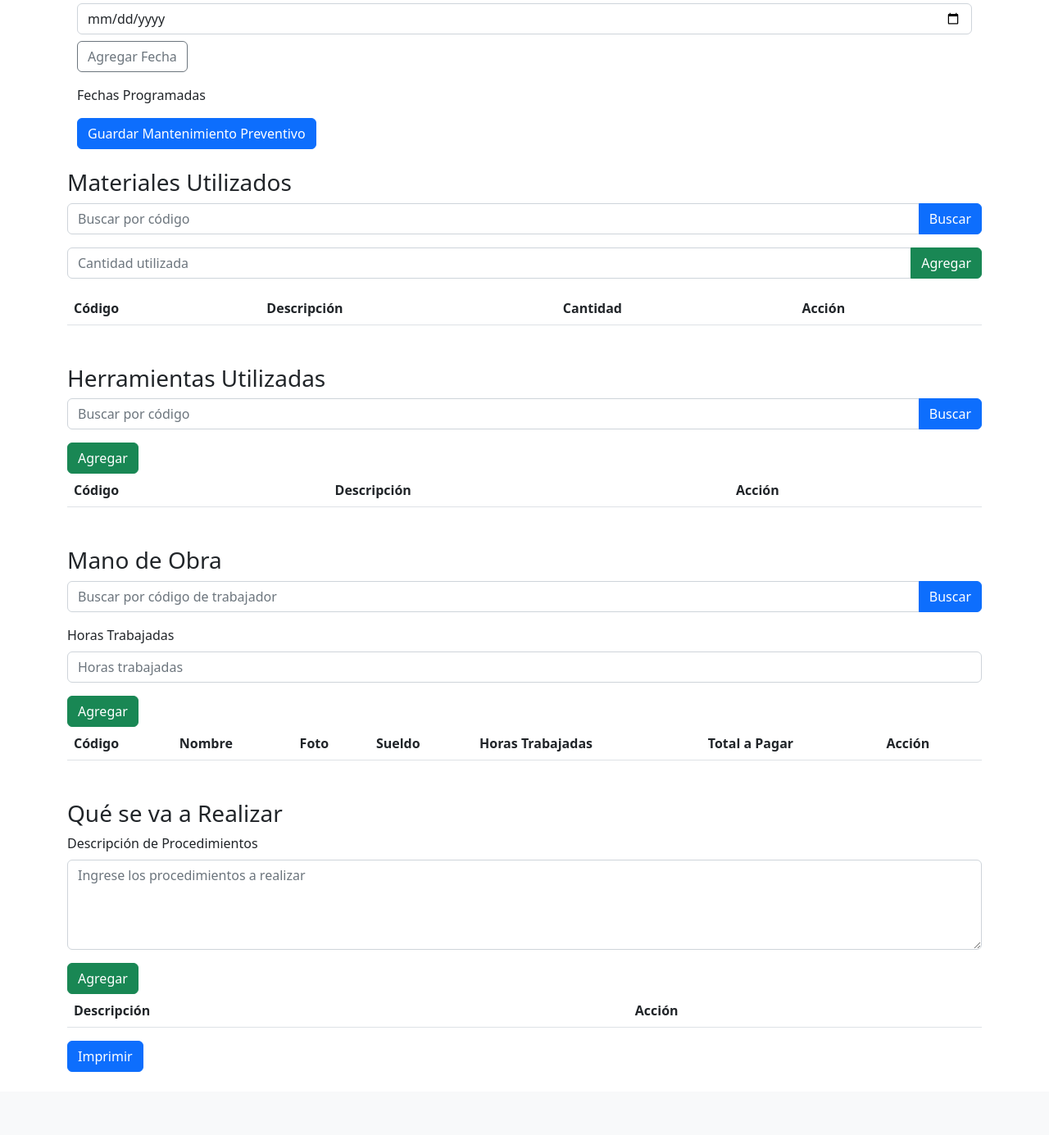
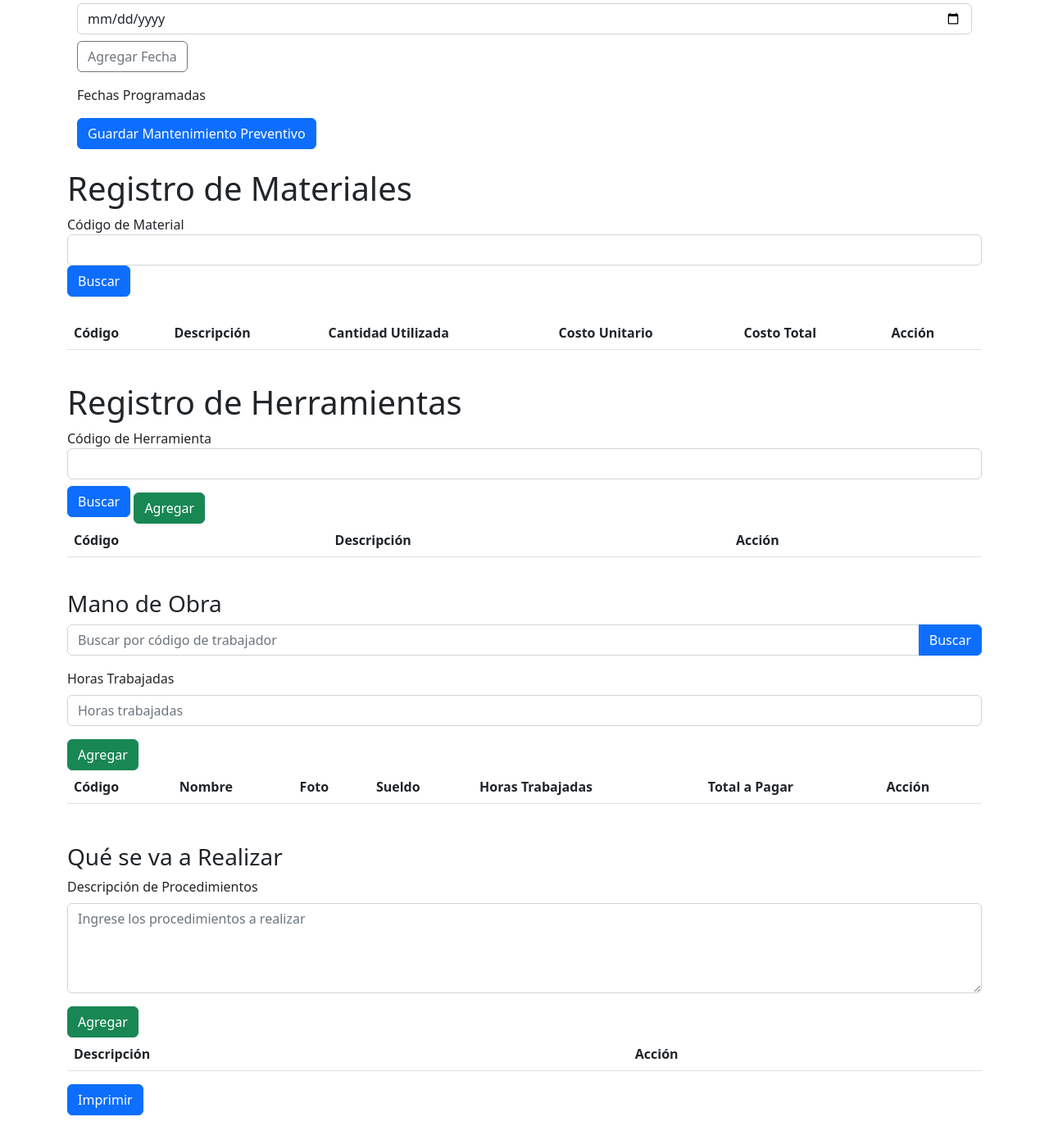
Before and after one commit to Johann3421/App_practica, a PHP site: page /app/secciones/empleados/M.Preventivo.php in a window 1280 px wide. Shown: the part 706-2091 px from the top of the page at 82% size. Before the commit the page ends 2014 px from the top, so only its background shows below. Run offline with PHP 8.4, Linux system fonts and the light colour scheme; lists and menus that the app fills with data are empty.

Commit message:
Reconstruyendo mi codigo

```diff
--- a/secciones/empleados/M.Preventivo.php
+++ b/secciones/empleados/M.Preventivo.php
@@ -106,27 +106,24 @@ include("../../bd.php");
     <!--///////////////////////////////////////////////////////////////////////////////////////////////////////-->
 
     <!--///////////////////////////////////////////////////////////////////////////////////////////////////////-->
-
-    <div class="mb-4">
         <br/>
-    <h3>Materiales Utilizados</h3>
-    <form action="procesar_mantenimiento.php" id="materialesForm">
-        <div class="input-group mb-3">
-            <input type="text" class="form-control" placeholder="Buscar por código" id="codigoMaterial">
-            <button class="btn btn-primary" type="button" id="buscarMaterial">Buscar</button>
+        <h1>Registro de Materiales</h1>
+        <form action="procesar_registro_materiales.php" method="POST" class="mb-4">
+            <div class="form-group">
+                <label for="codigoMaterial">Código de Material</label>
+                <input type="text" id="codigoMaterial" name="codigoMaterial" class="form-control" required>
             </div>
-        <div class="input-group mb-3">
-            <input type="text" class="form-control" placeholder="Cantidad utilizada" id="cantidadMaterial">
-            <button class="btn btn-success" type="button" id="agregarMaterial">Agregar</button>
-        </div>
+            <button type="button" onclick="buscarMaterial()" class="btn btn-primary">Buscar</button>
         </form>
 
         <table class="table">
-        <thead>
+            <thead class="thead-dark">
                 <tr>
                     <th>Código</th>
                     <th>Descripción</th>
-                <th>Cantidad</th>
+                    <th>Cantidad Utilizada</th>
+                    <th>Costo Unitario</th>
+                    <th>Costo Total</th>
                     <th>Acción</th>
                 </tr>
             </thead>
@@ -134,20 +131,100 @@ include("../../bd.php");
                 <!-- Aquí se mostrarán los materiales registrados -->
             </tbody>
         </table>
+
+    <script>
+        // Función para buscar material
+        function buscarMaterial() {
+    var codigoMaterial = document.getElementById("codigoMaterial").value;
+    var xhttp = new XMLHttpRequest();
+    xhttp.onreadystatechange = function() {
+        if (this.readyState == 4 && this.status == 200) {
+            var material = JSON.parse(this.responseText);
+            if (material) {
+                agregarMaterial(material);
+            } else {
+                alert("Material no encontrado");
+            }
+        }
+    };
+    xhttp.open("POST", "procesar_registro_materiales.php", true);
+    xhttp.setRequestHeader("Content-type", "application/x-www-form-urlencoded");
+    xhttp.send("codigoMaterial=" + codigoMaterial + "&cantidadUtilizada=0");
+}
+
+        // Función para agregar material a la lista
+        function agregarMaterial(material) {
+    var listaMateriales = document.getElementById("listaMateriales");
+    var cantidadUtilizada = parseInt(prompt("Ingrese la cantidad utilizada:"));
+
+    // Verificar si se ingresó un número válido
+    if (!isNaN(cantidadUtilizada) && cantidadUtilizada > 0) {
+        // Crear un objeto con los detalles del material
+        var materialObj = {
+            codigo: material.codigo,
+            descripcion: material.descripcion,
+            cantidadUtilizada: cantidadUtilizada,
+            costoUnitario: material.costoUnitario,
+            costoTotal: cantidadUtilizada * material.costoUnitario
+        };
+
+        // Crea una nueva fila para el material
+        var nuevaFila = document.createElement("tr");
+        nuevaFila.innerHTML = `
+            <td>${materialObj.codigo}</td>
+            <td>${materialObj.descripcion}</td>
+            <td>${materialObj.cantidadUtilizada}</td>
+            <td>${materialObj.costoUnitario}</td>
+            <td>${materialObj.costoTotal}</td>
+            <td><button type="button" onclick="eliminarMaterial(this)">Eliminar</button></td>
+        `;
+
+        // Agrega la fila a la tabla
+        listaMateriales.appendChild(nuevaFila);
+
+        // Llamar a la función AJAX para actualizar la cantidad en la base de datos
+        actualizarCantidadEnBD(materialObj.codigo, cantidadUtilizada);
+    } else {
+        alert("Por favor ingrese una cantidad válida.");
+    }
+}
+
+function actualizarCantidadEnBD(codigoMaterial, cantidadUtilizada) {
+    var xhttp = new XMLHttpRequest();
+    xhttp.onreadystatechange = function() {
+        if (this.readyState == 4 && this.status == 200) {
+            // Mostrar la respuesta del servidor (puede ser un mensaje de éxito o error)
+            console.log(this.responseText);
+        }
+    };
+    xhttp.open("POST", "actualizar_cantidad.php", true);
+    xhttp.setRequestHeader("Content-type", "application/x-www-form-urlencoded");
+    xhttp.send(`codigoMaterial=${codigoMaterial}&cantidadUtilizada=${cantidadUtilizada}`);
+}
+
+        // Función para eliminar material de la lista
+        function eliminarMaterial(botonEliminar) {
+    var fila = botonEliminar.parentElement.parentElement;
+    fila.remove();
+}
+    </script>
+
+<br/>
+<h1>Registro de Herramientas</h1>
+<form action="procesar_herramientas.php" method="POST">
+    <!-- Campo de búsqueda de código de herramienta -->
+    <div class="form-group">
+        <label for="codigoHerramienta">Código de Herramienta</label>
+        <input type="text" id="codigoHerramienta" name="codigoHerramienta" class="form-control" required>
     </div>
-<br/>
-<div class="mb-4">
-    <h3>Herramientas Utilizadas</h3>
-    <form id="herramientasForm">
-        <div class="input-group mb-3">
-            <input type="text" class="form-control" placeholder="Buscar por código" id="codigoHerramienta">
-            <button class="btn btn-primary" type="button" id="buscarHerramienta">Buscar</button>
-        </div>
-        <button class="btn btn-success" type="button" id="agregarHerramienta">Agregar</button>
+    <button type="button" onclick="buscarHerramienta()" class="btn btn-primary">Buscar</button>
+
+    <!-- Botón para agregar la herramienta -->
+    <button type="button" onclick="agregarHerramienta()" class="btn btn-success mt-3">Agregar</button>
 </form>
 
 <table class="table">
-        <thead>
+    <thead class="thead-dark">
         <tr>
             <th>Código</th>
             <th>Descripción</th>
@@ -158,7 +235,52 @@ include("../../bd.php");
         <!-- Aquí se mostrarán las herramientas registradas -->
     </tbody>
 </table>
-</div>
+
+<script>
+    function buscarHerramienta() {
+    var codigoHerramienta = document.getElementById("codigoHerramienta").value;
+    var xhttp = new XMLHttpRequest();
+    xhttp.onreadystatechange = function() {
+        if (this.readyState == 4 && this.status == 200) {
+            var herramienta = JSON.parse(this.responseText);
+            if (herramienta && herramienta.success) {
+                agregarHerramienta(herramienta.herramienta);
+            } else {
+                alert("Herramienta no encontrada");
+            }
+        }
+    };
+    xhttp.open("POST", "procesar_herramientas.php", true);
+    xhttp.setRequestHeader("Content-type", "application/x-www-form-urlencoded");
+    xhttp.send("codigoHerramienta=" + codigoHerramienta);
+}
+
+
+function agregarHerramienta(herramienta) {
+    var listaHerramientas = document.getElementById("listaHerramientas");
+
+    // Verifica si la herramienta no es undefined y si tiene la propiedad 'codigo'
+    if (herramienta && herramienta.codigo) {
+        // Crea una nueva fila para la herramienta
+        var nuevaFila = document.createElement("tr");
+        nuevaFila.innerHTML = `
+            <td>${herramienta.codigo}</td>
+            <td>${herramienta.descripcion}</td>
+            <td><button type="button" onclick="eliminarHerramienta(this)" class="btn btn-danger">Eliminar</button></td>
+        `;
+
+        // Agrega la fila a la tabla
+        listaHerramientas.appendChild(nuevaFila);
+    } else {
+        alert("Herramienta no encontrada");
+    }
+}
+
+    function eliminarHerramienta(botonEliminar) {
+        var fila = botonEliminar.parentElement.parentElement;
+        fila.remove();
+    }
+</script>
 <br/>
 <div class="mb-4">
     <h3>Mano de Obra</h3>
```
Also changed, not shown: secciones/empleados/actualizar_cantidad.php (added, +19 -0 lines), secciones/empleados/buscar_equipo.php (+1 -7 lines), secciones/empleados/guardar_mantenimiento_preventivo.php (+1 -8 lines), secciones/empleados/procesar_herramientas.php (added, +42 -0 lines), secciones/empleados/procesar_registro_materiales.php (added, +40 -0 lines). Lines whose indentation alone changed are shown as unchanged.
